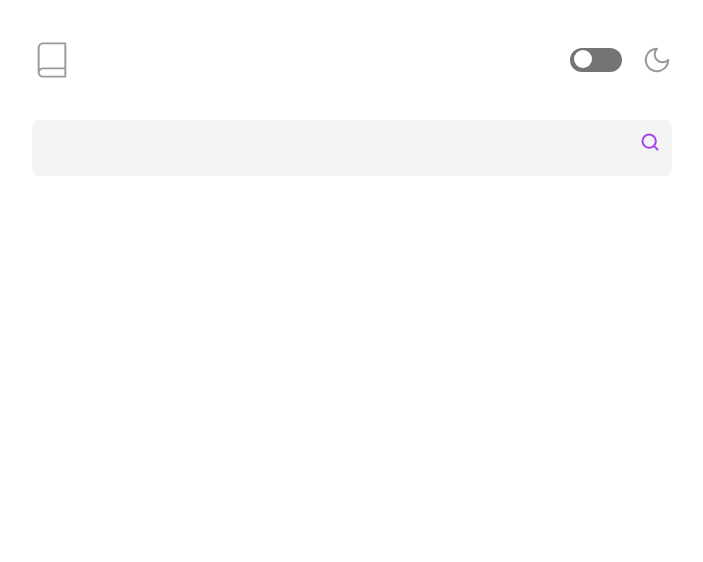
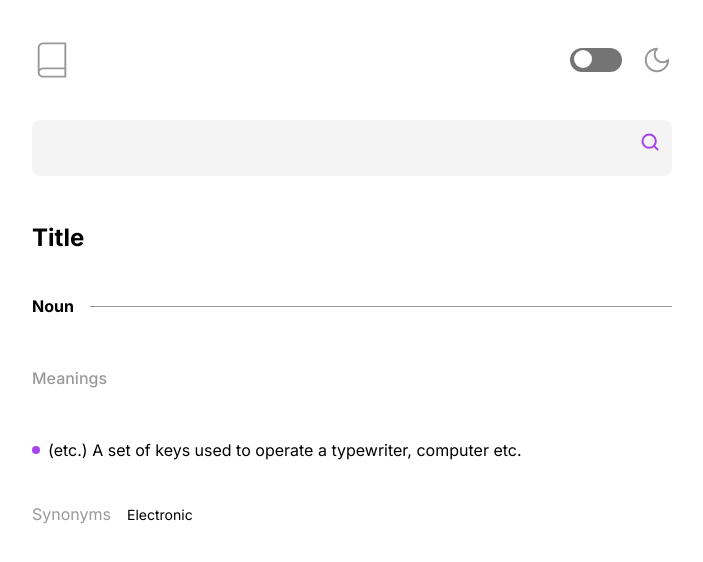
Before and after one commit to JoonatanCardoso/teste-anjun, a Next.js app in the folder dictionary-anjun/: page / in a window 1280 px wide. Shown: the top 562 px of the page, without its empty margins (288-991 px from the left). Built offline with nearby package versions, Linux system fonts and the light colour scheme.

Commit message:
Response Area Adding search response area

```diff
--- a/dictionary-anjun/src/app/page.tsx
+++ b/dictionary-anjun/src/app/page.tsx
@@ -36,6 +36,32 @@ export default function Home() {
             alt='Icon Search'
           />
         </div>
+
+        <div className="mb-32 text-center lg:max-w-5xl lg:w-full lg:mb-0 lg:grid-cols-4 lg:text-left">
+          <p className='text-2xl font-bold text-black dark:text-white'>
+            Title
+          </p>
+
+          <div className="mt-10 flex items-center gap-x-4">
+            <h4 className='flex-none text-base font-bold text-black dark:text-white leading-6'>
+              Noun
+            </h4>
+            <div className="h-px flex-auto bg-gray" />
+          </div>
+
+          <div>
+            <p className='py-12 font-base font-medium text-gray'>Meanings</p>
+            <p className='flex'>
+              <img className='w-2' src="ellipse.svg" alt="Ellipse" />
+              <div className='pl-2 text-black dark:text-white'>(etc.) A set of keys used to operate a typewriter, computer etc.</div>
+            </p>
+          </div>
+
+          <div className='mt-10'>
+            <span className='text-base text-bold text-gray'>Synonyms</span>
+            <span className='ml-4	text-sm text-bold text-purble'>Electronic</span>
+          </div>
+        </div>
       </div>
     </main>
   )
```
